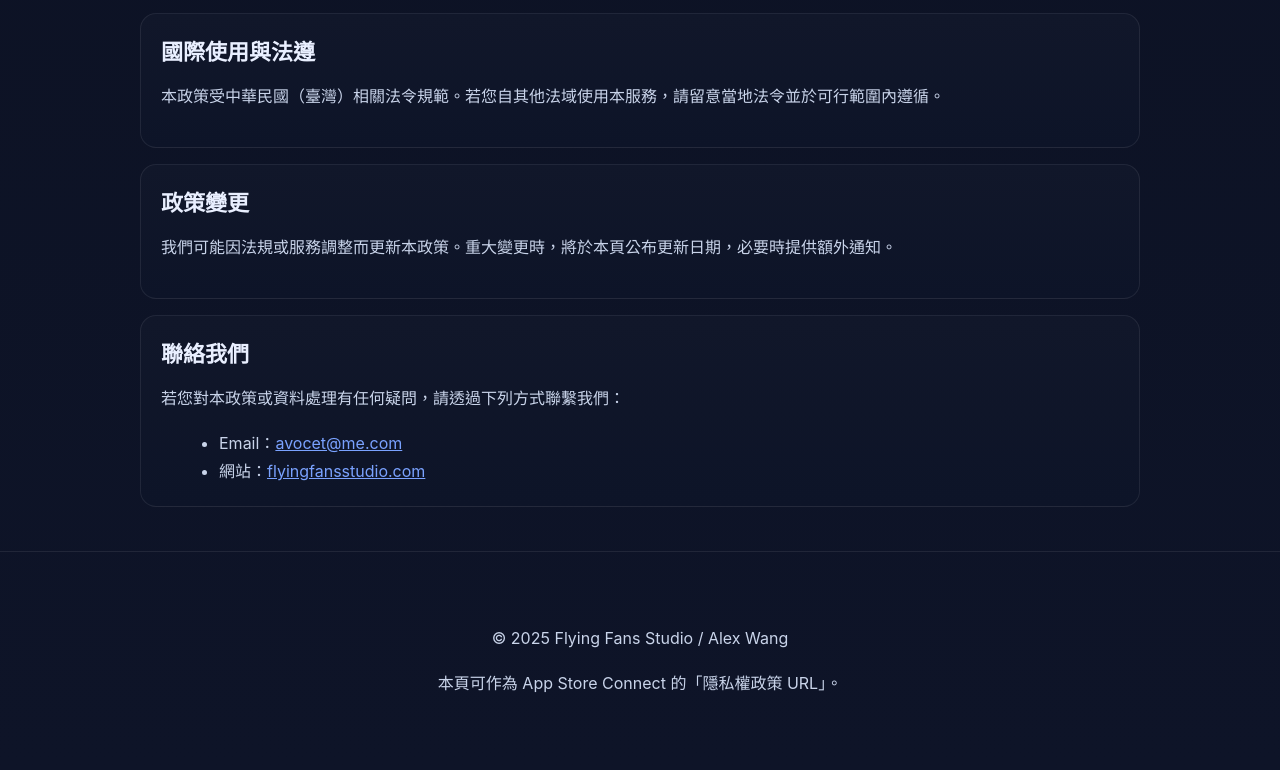
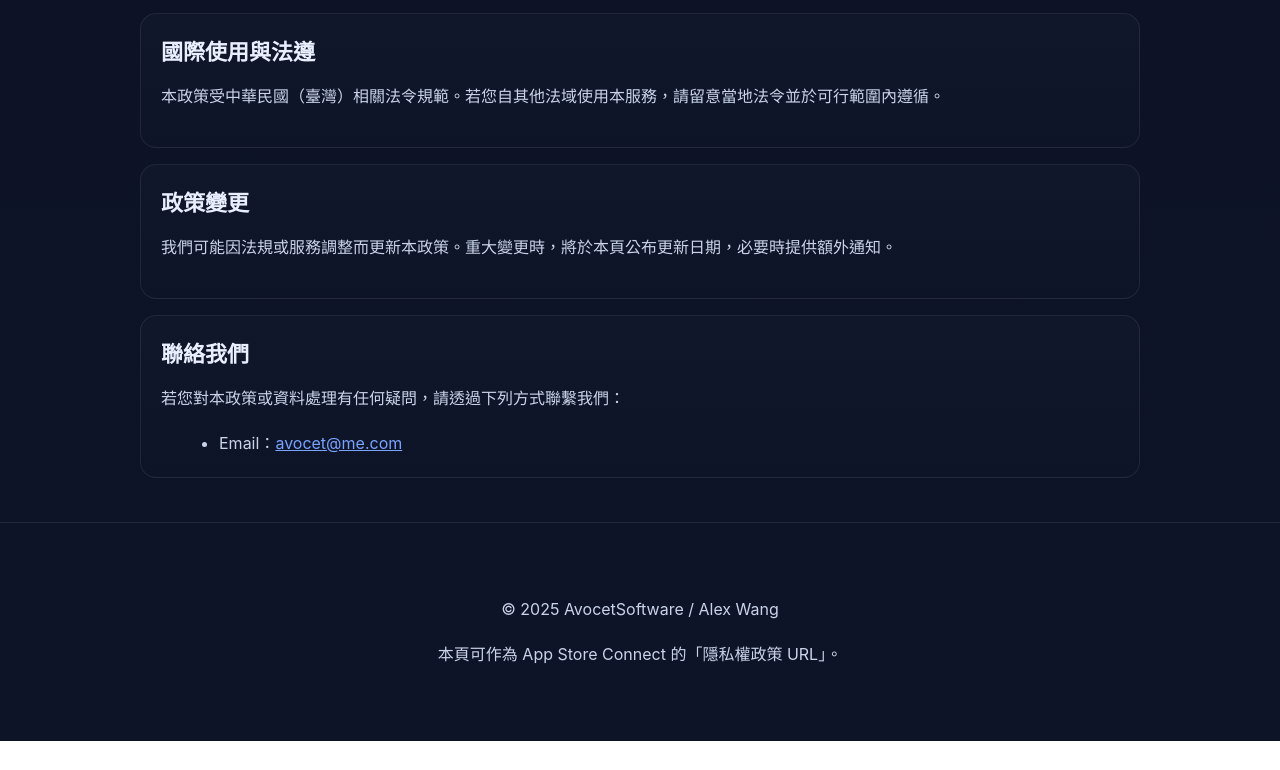
Before and after one commit to avocet/TaiwanPokers, a plain HTML site: page privacy.html in a window 1280 px wide. Shown: the part 1436-2206 px from the top of the page. After the commit the page ends 2177 px from the top, so only its background shows below. Drawn offline with Linux system fonts and the light colour scheme.

Commit message:
Update privacy.html

```diff
--- a/privacy.html
+++ b/privacy.html
@@ -54,7 +54,7 @@
       <p class="kicker zh">最近更新：2025-08-28</p>
       <p class="kicker en">Last updated: 2025-08-28</p>
       <h1 class="title">台灣十三張（Taiwan 13 Cards）隱私權政策 / Privacy Policy</h1>
-      <p class="subtitle zh">感謝您使用「台灣十三張」。本政策說明我們如何處理您的資料與您的權利。本 App 由 <strong>Flying Fans Studio / Alex Wang</strong> 提供。</p>
+      <p class="subtitle zh">感謝您使用「台灣十三張」。本政策說明我們如何處理您的資料與您的權利。本 App 由 <strong>AvocetSofeware / Alex Wang</strong> 提供。</p>
       <p class="subtitle en">Thank you for using “Taiwan 13 Cards”. This policy explains how we handle your data and your rights. The App is provided by <strong>Flying Fans Studio / Alex Wang</strong>.</p>
     </section>
 
@@ -142,14 +142,14 @@
       <p class="en">If you have questions about this policy or our data practices, contact us:</p>
       <ul>
         <li>Email：<a href="mailto:avocet@me.com">avocet@me.com</a></li>
-        <li>網站：<a href="https://www.flyingfansstudio.com" target="_blank" rel="noopener">flyingfansstudio.com</a></li>
+
       </ul>
     </section>
   </main>
 
   <footer>
     <div class="container">
-      <p>© 2025 Flying Fans Studio / Alex Wang</p>
+      <p>© 2025 AvocetSoftware / Alex Wang</p>
       <p class="zh">本頁可作為 App Store Connect 的「隱私權政策 URL」。</p>
       <p class="en">This page can be used as the "Privacy Policy URL" in App Store Connect.</p>
     </div>
```
